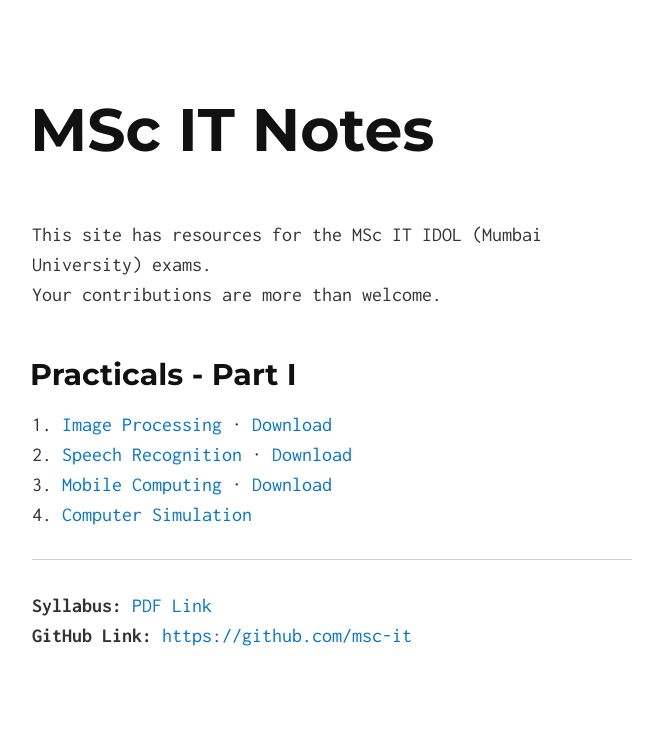
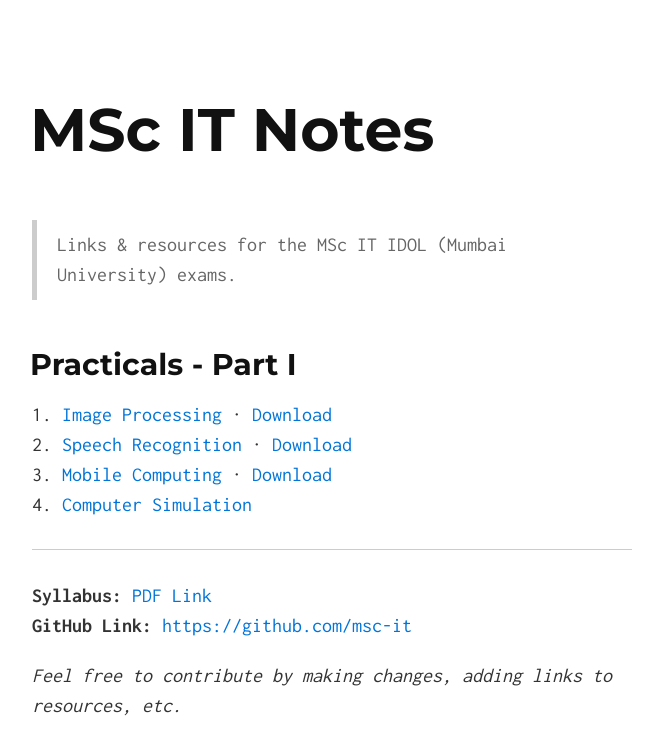
Before and after one commit to msc-it/msc-it.github.io, a Jekyll site: the page built from index.md, in a window 1280 px wide. Shown: the top 755 px of the page, without its empty margins (308-971 px from the left). Built offline with Jekyll 4.4.1, drawn with Linux system fonts in a browser that asks for light colours.

Commit message:
Update index.md

```diff
--- a/index.md
+++ b/index.md
@@ -2,8 +2,7 @@
 layout: default
 ---
 
-This site has resources for the MSc IT IDOL (Mumbai University) exams.
-Your contributions are more than welcome.
+> Links & resources for the MSc IT IDOL (Mumbai University) exams.
 
 ## Practicals - Part I
 
@@ -16,3 +15,5 @@
 
 **Syllabus:** [PDF Link](http://archive.mu.ac.in/myweb_test/MSC-IT-Syllabus.pdf)
 **GitHub Link:** <https://github.com/msc-it>
+
+_Feel free to contribute by making changes, adding links to resources, etc._
```
